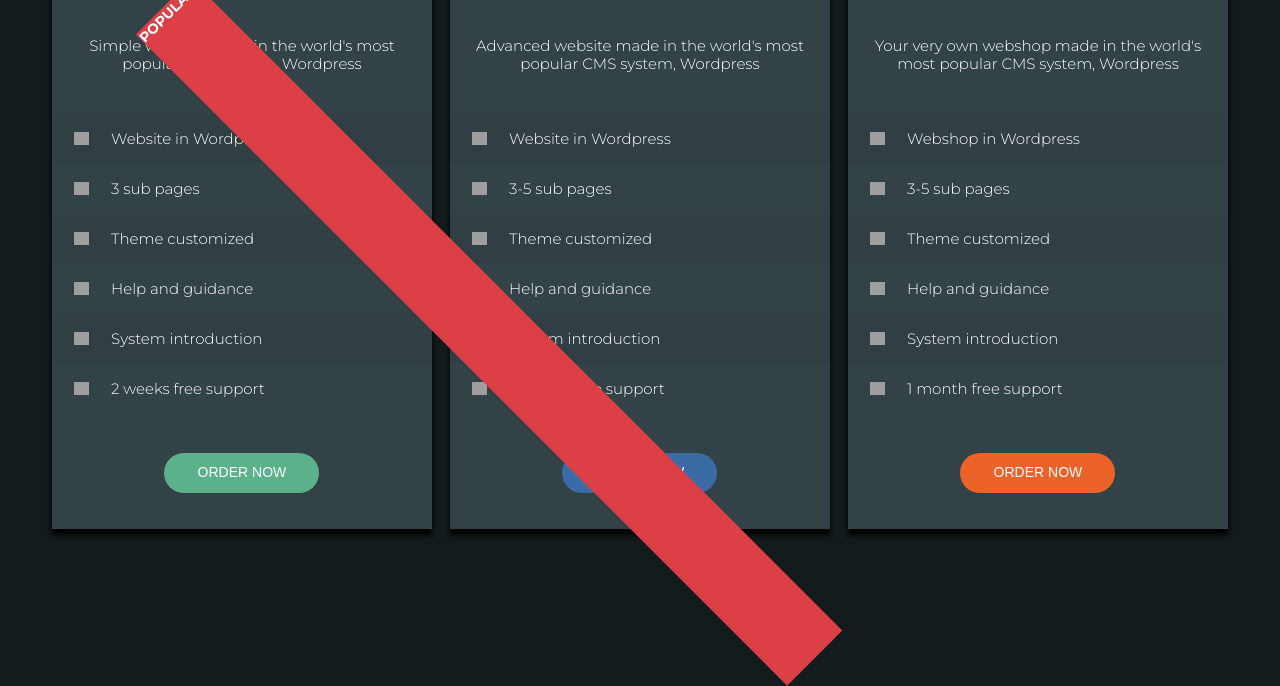
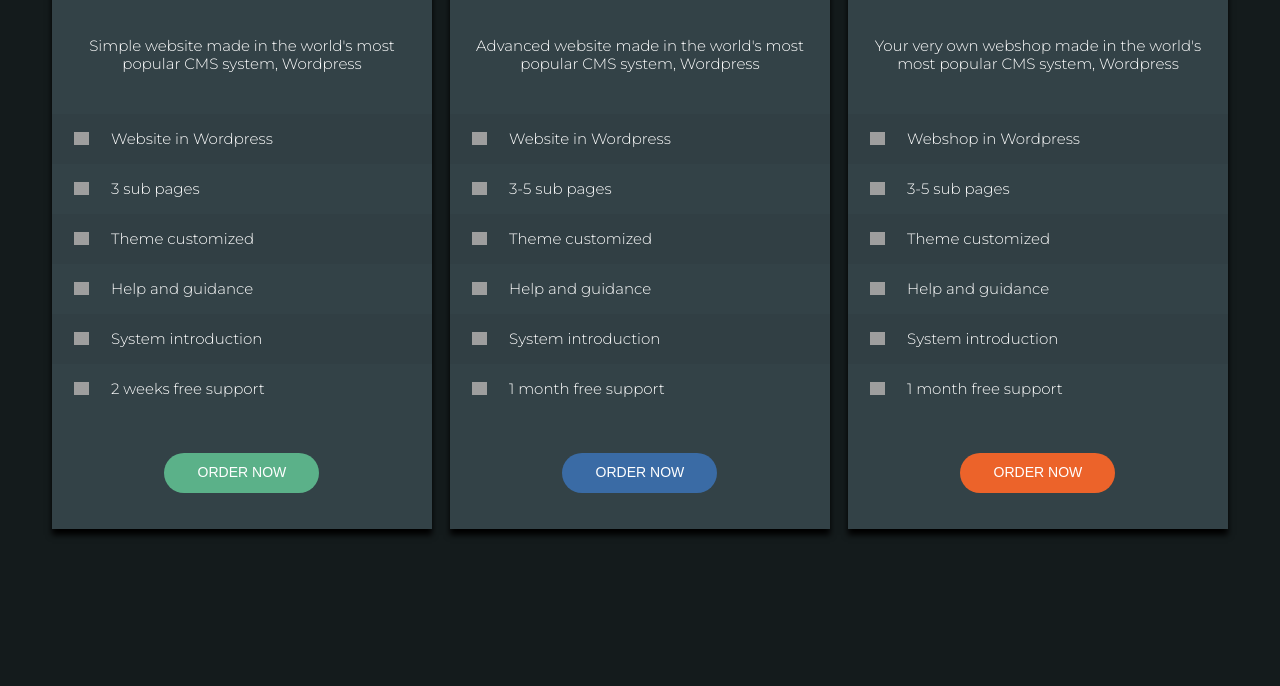
Before and after one commit to irinapichalka/price-cards, a plain HTML site: page index.html in a window 1280 px wide. Shown: the part 264-950 px from the top of the page. After the commit the page ends 816 px from the top, so only its background shows below. Drawn offline with Linux system fonts and the light colour scheme; grey boxes are pictures that could not be loaded.

Commit message:
without popular

```diff
--- a/index.html
+++ b/index.html
@@ -27,7 +27,7 @@
         <button class="price-card__order-btn basic-price-btn">Order Now</button>
     </div>
       <div class="price-card price-card-selected">
-        <div class="popular-card">Popular</div>
+        <!--<div class="popular-card">Popular</div>--!-->
         <div class="price-card__title">
             <span class="price-card__title-big">Business</span>
             <span class="price-card__title-small">Website</span>
--- a/styles/index.scss
+++ b/styles/index.scss
@@ -121,7 +121,7 @@
 .icon-orange {
   background-image: url(https://gromcode.s3.eu-central-1.amazonaws.com/front-end/html-css/lesson+25/verification-checkmark-symbol_orange.png);
 }
-.popular-card {
+/*.popular-card {
   position: absolute;
   left: 0%;
   right: 79.5%;
@@ -134,4 +134,4 @@
   text-transform: uppercase;
   transform: rotate(-45deg);
   color: #fff;
-}
+}*/
```
Also changed, not shown: styles.css, 1 other file.
